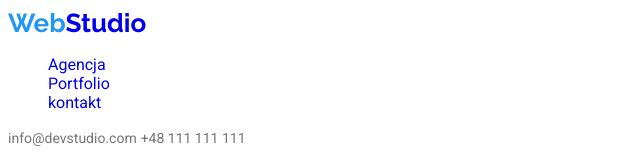
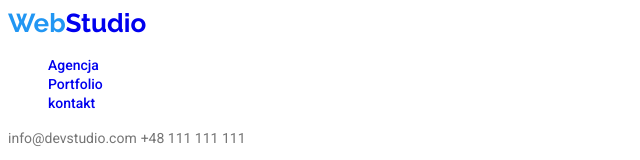
Before and after one commit to PaperManV2/goit-markup-hw-02, a plain HTML site: page portfolio.html in a window 1280 px wide. Shown: the top 160 px of the page, 0-640 px from the left. Drawn offline with Linux system fonts and the light colour scheme.

Commit message:
Update portfolio.html

```diff
--- a/portfolio.html
+++ b/portfolio.html
@@ -21,13 +21,15 @@
       <nav>
         <ul>
           <li class="listItemProps">
-            <a href="#" class="blueTextOnHover">Agencja</a>
+            <a href="#" class="blueTextOnHover"><span>Agencja</span></a>
           </li>
           <li class="listItemProps">
-            <a href="portfolio.html" class="blueTextOnHover">Portfolio</a>
+            <a href="portfolio.html" class="blueTextOnHover"
+              ><span>Portfolio</span></a
+            >
           </li>
           <li class="listItemProps">
-            <a href="#" class="blueTextOnHover">kontakt</a>
+            <a href="#" class="blueTextOnHover"><span>kontakt</span></a>
           </li>
         </ul>
       </nav>
```
